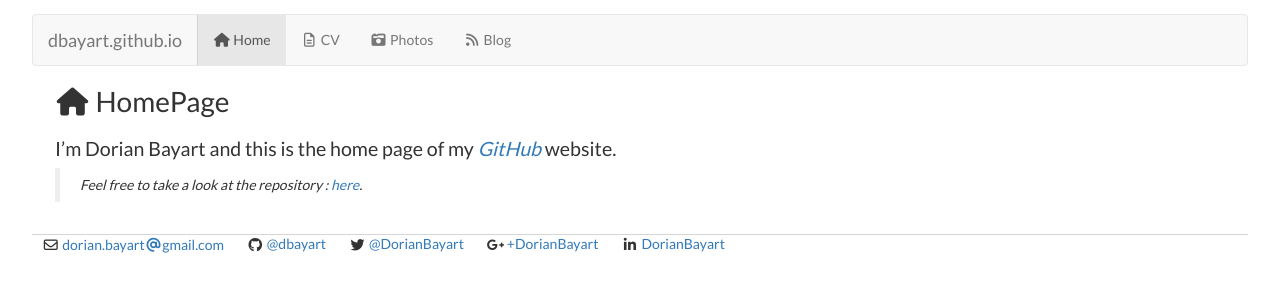
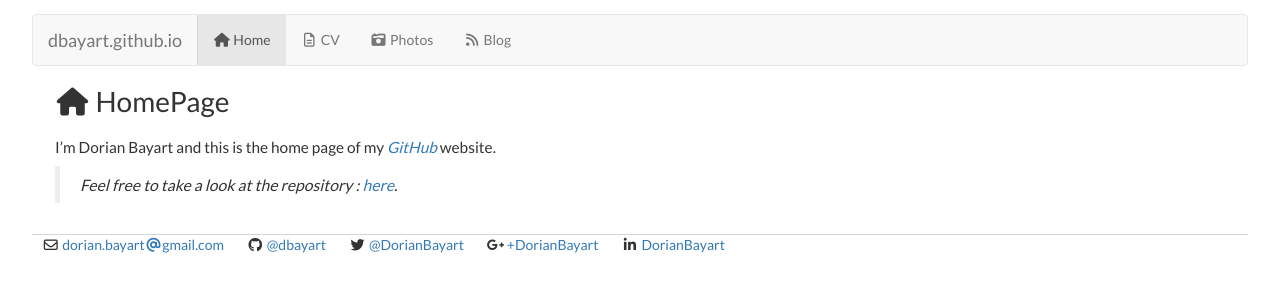
Before and after one commit to dorianbayart/dorianbayart.github.io, a Jekyll site: the page built from index.md, in a window 1280 px wide. Shown: the top 300 px of the page. Built offline with Jekyll 4.4.1, drawn with Linux system fonts in a browser that asks for light colours; nearby versions of some CDN libraries.

Commit message:
Update main.css

```diff
--- a/css/main.css
+++ b/css/main.css
@@ -53,15 +53,15 @@ h1 {
     margin-top: 0.5em;
 }
 p {
-    font-size: 1.4em;
-    line-height: 1em;
+    font-size: 1.1em;
+    line-height: 1.1em;
 }
 p .meta {
     font-size: 1em;
     text-align: right;
 }
 blockquote > p {
-    font-size: 0.8em;
+    font-size: 0.9em;
     font-style: italic;
 }
 footer {
```
